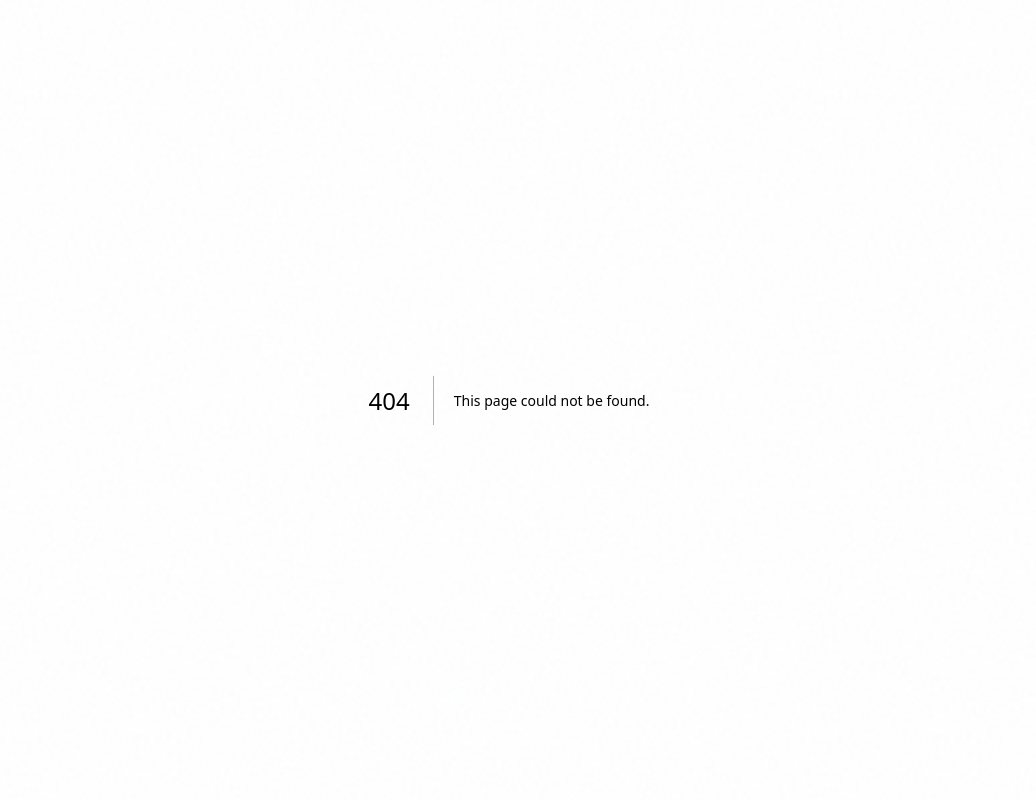
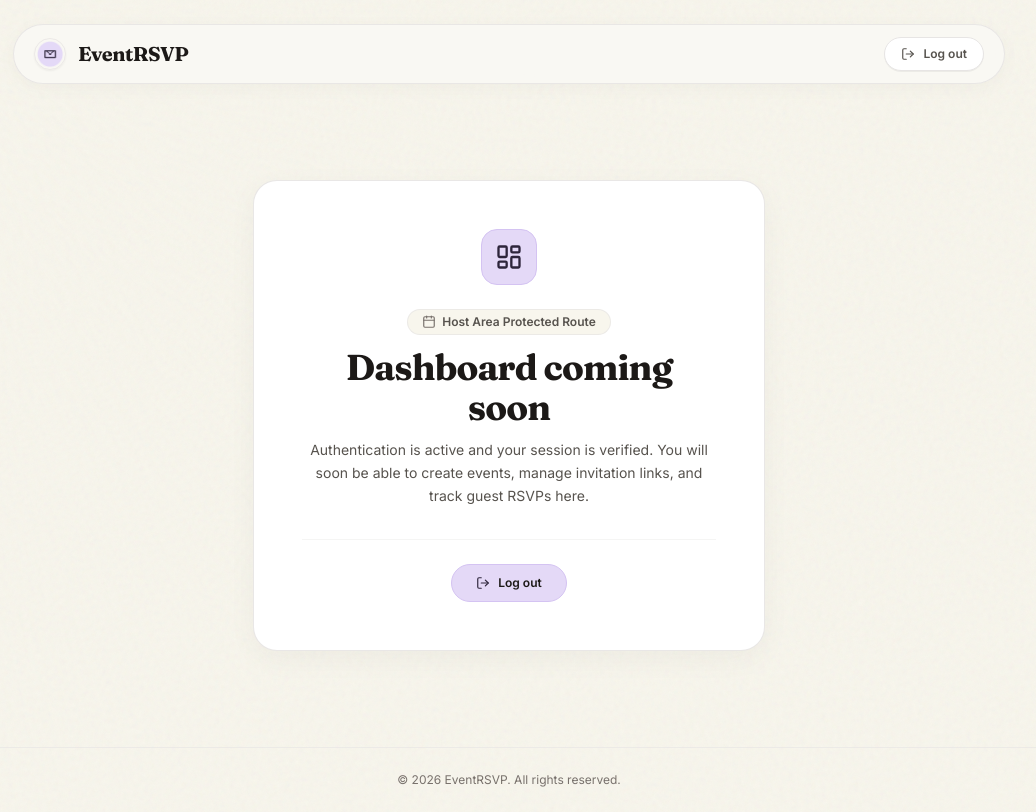
Before and after one commit to themeykar/eventrsvp-frontend, a Next.js app: page /dashboard in a window 1280 px wide. Before the commit this address had no page. Shown: the whole page, without its empty margins (131-1167 px from the left). Built offline with nearby package versions, Linux system fonts and the light colour scheme; sample sign-in values are in the browser's storage.

Commit message:
Add auth utilities + protected dashboard route

```diff
--- /dev/null
+++ b/app/dashboard/page.js
@@ -0,0 +1,106 @@
+/* eslint-disable @next/next/no-img-element */
+"use client";
+
+import { useEffect, useState } from "react";
+import { useRouter } from "next/navigation";
+import Link from "next/link";
+import { isAuthenticated, logout } from "@/lib/auth";
+import { LogOut, Calendar, Loader2, LayoutDashboard } from "lucide-react";
+
+export default function DashboardPage() {
+  const router = useRouter();
+  const [checkingAuth, setCheckingAuth] = useState(true);
+
+  useEffect(() => {
+    if (!isAuthenticated()) {
+      router.replace("/login");
+    } else {
+      const timer = setTimeout(() => {
+        setCheckingAuth(false);
+      }, 0);
+      return () => clearTimeout(timer);
+    }
+  }, [router]);
+
+  // Prevent flash of protected content while auth status is verified on client
+  if (checkingAuth) {
+    return (
+      <div className="min-h-screen flex flex-col items-center justify-center bg-grain font-sans p-4">
+        <div className="flex items-center gap-3 rounded-full border border-stone-200/90 bg-white/80 backdrop-blur-md px-5 py-3 shadow-xs">
+          <Loader2 className="h-4 w-4 animate-spin text-[#2D253B]" />
+          <span className="text-xs font-medium text-[#57534E]">
+            Verifying authentication...
+          </span>
+        </div>
+      </div>
+    );
+  }
+
+  return (
+    <div className="min-h-screen flex flex-col font-sans bg-grain">
+      {/* Dashboard Top Header */}
+      <header className="sticky top-0 z-50 mx-auto w-full max-w-5xl px-4 pt-4 sm:pt-6">
+        <nav className="flex items-center justify-between rounded-full border border-stone-200/90 bg-[#FAF8F5]/85 backdrop-blur-md px-5 py-3 shadow-[0_4px_20px_rgba(28,25,23,0.03)] transition-all">
+          <Link
+            href="/dashboard"
+            className="flex items-center gap-3 group focus:outline-none"
+          >
+            <img
+              src="/logo-placeholder.png"
+              alt="EventRSVP Logo"
+              className="h-8 w-8 rounded-full object-cover shadow-xs border border-stone-300/40"
+            />
+            <span className="font-serif text-xl font-bold tracking-tight text-[#1C1917]">
+              EventRSVP
+            </span>
+          </Link>
+
+          <button
+            onClick={logout}
+            className="inline-flex items-center gap-2 rounded-full border border-stone-200 bg-white px-4 py-2 text-xs font-semibold text-[#57534E] shadow-2xs hover:bg-stone-50 hover:text-[#1C1917] transition-all hover:scale-[1.02] active:scale-[0.98] focus:outline-none cursor-pointer"
+          >
+            <LogOut className="h-3.5 w-3.5" />
+            <span>Log out</span>
+          </button>
+        </nav>
+      </header>
+
+      {/* Main Dashboard Placeholder Content */}
+      <main className="flex-1 mx-auto w-full max-w-5xl px-4 py-16 sm:py-24 flex flex-col items-center justify-center text-center">
+        <div className="w-full max-w-lg rounded-3xl border border-stone-200/90 bg-white p-8 sm:p-12 shadow-[0_8px_30px_rgba(28,25,23,0.04)]">
+          <div className="mx-auto flex h-14 w-14 items-center justify-center rounded-2xl bg-[#E4D9F7] text-[#1C1917] border border-[#D4C3F2] mb-6">
+            <LayoutDashboard className="h-7 w-7 text-[#2D253B]" />
+          </div>
+
+          <span className="inline-flex items-center gap-1.5 rounded-full bg-[#F8F6ED] px-3.5 py-1 text-xs font-semibold text-[#57534E] border border-stone-200/70 mb-3">
+            <Calendar className="h-3.5 w-3.5 text-[#78716C]" />
+            Host Area Protected Route
+          </span>
+
+          <h1 className="font-serif text-3xl sm:text-4xl font-bold tracking-tight text-[#1C1917]">
+            Dashboard coming soon
+          </h1>
+
+          <p className="mt-3 text-sm text-[#57534E] leading-relaxed">
+            Authentication is active and your session is verified. You will soon be able to create events, manage invitation links, and track guest RSVPs here.
+          </p>
+
+          <div className="mt-8 pt-6 border-t border-stone-100 flex items-center justify-center gap-4">
+            <button
+              onClick={logout}
+              className="inline-flex items-center gap-2 rounded-full bg-[#E4D9F7] px-6 py-2.5 text-xs font-semibold text-[#1C1917] border border-[#D4C3F2] hover:bg-[#D7C7F3] transition-all hover:scale-[1.02] active:scale-[0.98] cursor-pointer"
+            >
+              <LogOut className="h-3.5 w-3.5 text-[#2D253B]" />
+              <span>Log out</span>
+            </button>
+          </div>
+        </div>
+      </main>
+
+      {/* Footer */}
+      <footer className="border-t border-stone-200/60 py-6 text-center text-xs text-[#78716C]">
+        © {new Date().getFullYear()} EventRSVP. All rights reserved.
+      </footer>
+    </div>
+  );
+}
--- /dev/null
+++ b/lib/api.js
@@ -0,0 +1,37 @@
+import { getAccessToken } from "./auth";
+
+/**
+ * Generic API request wrapper for fetch.
+ * Automatically attaches process.env.NEXT_PUBLIC_API_URL base URL
+ * and Authorization: Bearer <token> if available.
+ *
+ * @param {string} path - Endpoint path e.g. "/api/events/"
+ * @param {RequestInit} [options={}] - Fetch configuration options
+ * @returns {Promise<Response>} - Fetch response promise
+ */
+export async function apiRequest(path, options = {}) {
+  const baseUrl = process.env.NEXT_PUBLIC_API_URL || "http://localhost:8000";
+
+  // Normalize full URL construction
+  const url = path.startsWith("http")
+    ? path
+    : `${baseUrl.replace(/\/$/, "")}/${path.replace(/^\//, "")}`;
+
+  const token = getAccessToken();
+
+  const headers = {
+    "Content-Type": "application/json",
+    ...(options.headers || {}),
+  };
+
+  if (token) {
+    headers["Authorization"] = `Bearer ${token}`;
+  }
+
+  const config = {
+    ...options,
+    headers,
+  };
+
+  return fetch(url, config);
+}
--- /dev/null
+++ b/lib/auth.js
@@ -0,0 +1,27 @@
+/**
+ * Authentication helper utilities for EventRSVP
+ */
+
+// Retrieve the JWT access token from localStorage (SSR safe)
+export function getAccessToken() {
+  if (typeof window === "undefined") {
+    return null;
+  }
+  return localStorage.getItem("access_token");
+}
+
+// Check if a valid access token exists in localStorage
+export function isAuthenticated() {
+  const token = getAccessToken();
+  return Boolean(token && token.trim() !== "");
+}
+
+// Log out user by clearing tokens and redirecting to /login
+export function logout() {
+  if (typeof window !== "undefined") {
+    localStorage.removeItem("access_token");
+    localStorage.removeItem("refresh_token");
+    // eslint-disable-next-line @next/next/no-location-assign-relative-destination
+    window.location.href = "/login";
+  }
+}
--- /dev/null
+++ b/src/utils/api.js
@@ -0,0 +1 @@
+export * from "../../lib/api";
--- /dev/null
+++ b/src/utils/auth.js
@@ -0,0 +1 @@
+export * from "../../lib/auth";
```
